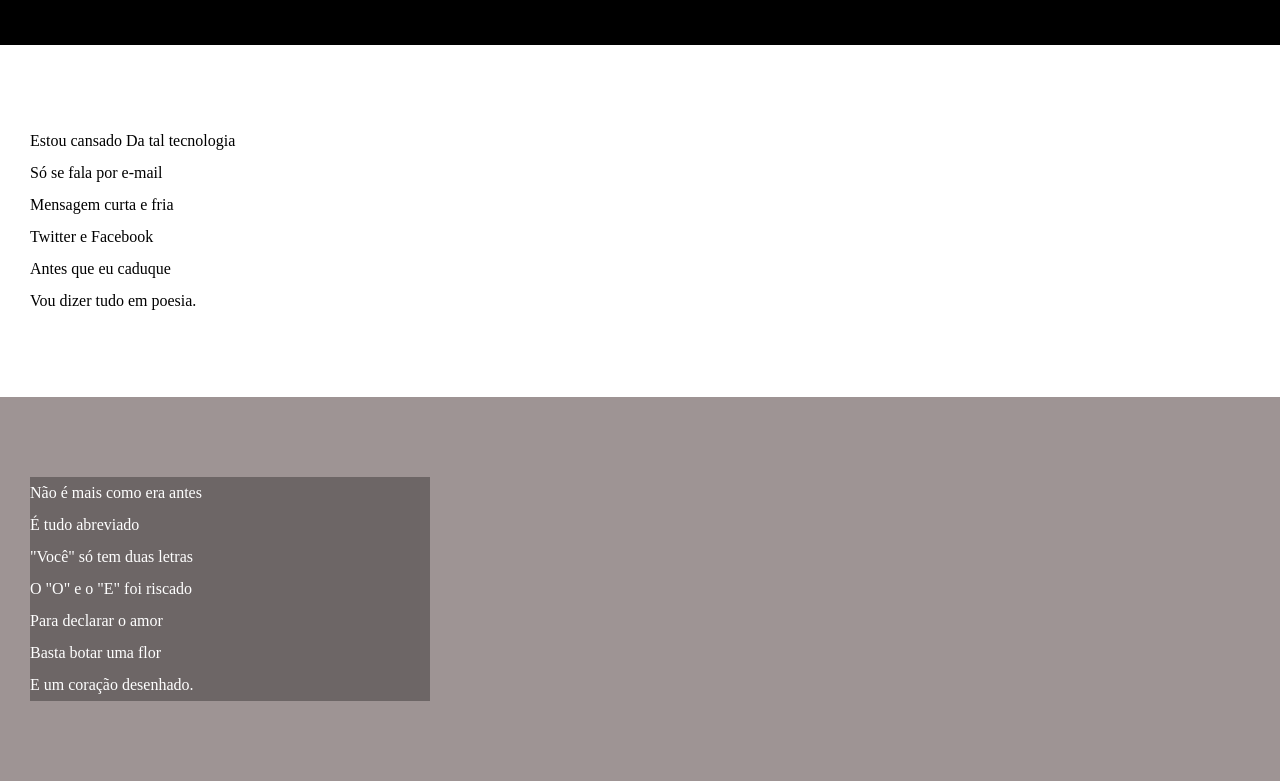
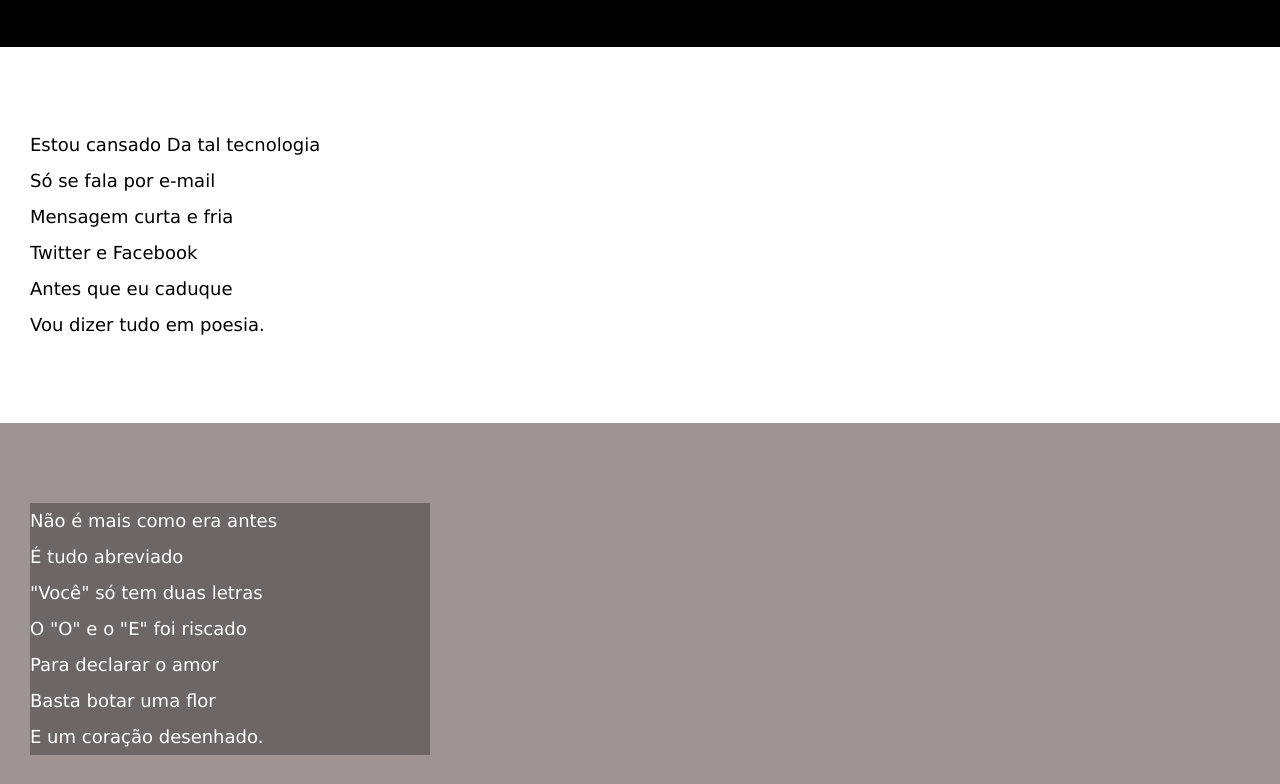
Before and after one commit to ricardozsampaio/html-css, a plain HTML site: page desafios/dz012/index.html in a window 1280 px wide. Shown: the part 110-894 px from the top of the page. Drawn offline with Linux system fonts and the light colour scheme.

Commit message:
Atualização de estilos desafios/dz012/aula07-capitulo20

```diff
--- a/desafios/estilo/style.css
+++ b/desafios/estilo/style.css
@@ -1,6 +1,9 @@
 @charset 'utf-8';
+
+
 body {
     background-color: aquamarine;
+    font-family: Verdana, Geneva, Tahoma, sans-serif
 }
 
 /* zera as margin e padding de todos os elementos */
@@ -25,6 +28,7 @@ header {
 header > h1 {
     padding-top: 50px;
     text-transform: uppercase;
+
 }
 
 header > p {
@@ -53,6 +57,8 @@ section {
     padding-bottom: 10vh;/*P toda section espaço de 10% vertical da viewport */
     line-height: 2em;/*Espaçamento entre linhas do texto*/
     padding-left: 30px;
+    font-size: 18px;
+
 }
 
 section.normal {
@@ -66,8 +72,9 @@ section.imagem {
 }
 
 section.imagem p {
+    width: 400px;
     background-color: rgba(0, 0, 0, 0.308);
-    width: 400px;
+
 }
 
 
```
Also changed, not shown: desafios/dz012/index.html (+1 -0 lines).
